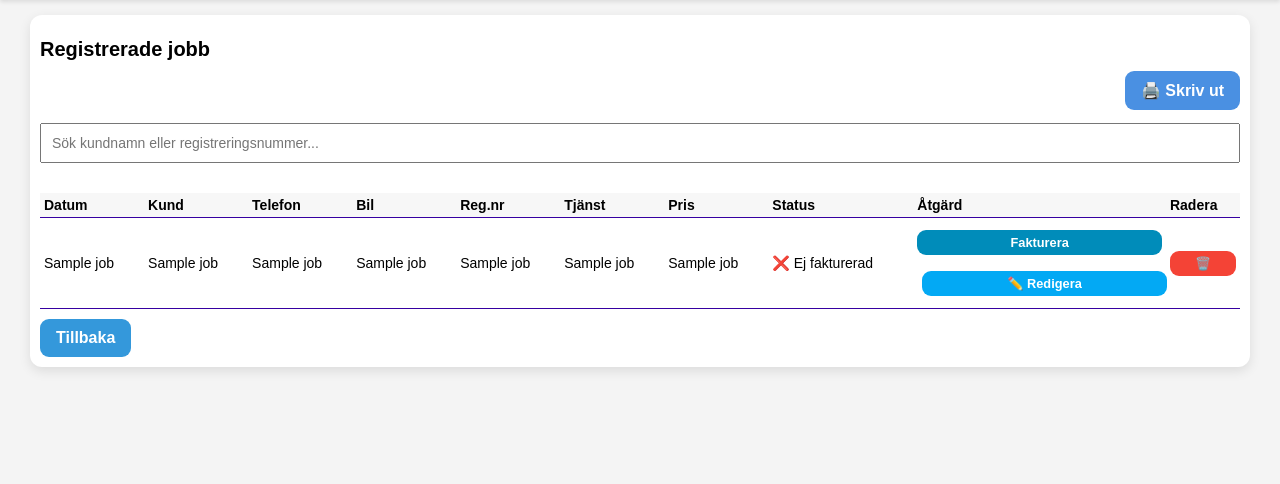
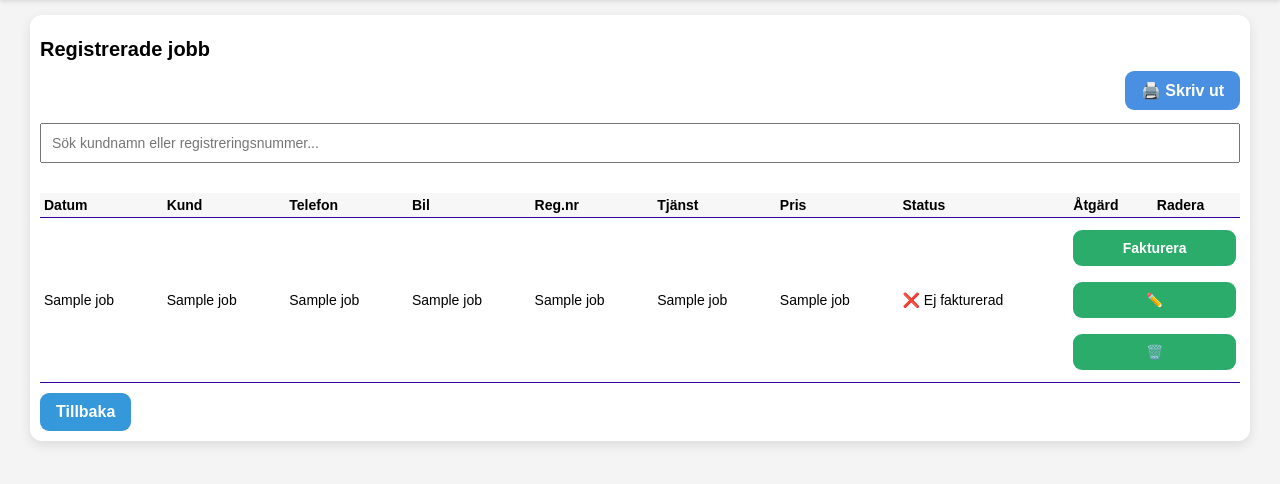
Before and after one commit to ArshedAl-Hadeethi/Faktura, a Flask app: page /jobs in a window 1280 px wide. Shown: the part 94-578 px from the top of the page. Run offline with Flask 3, Linux system fonts and the light colour scheme; a database or web service that is not in the repository returns one stand-in record (values such as "Sample title"); some libraries are stand-ins or nearby versions.

```diff
--- a/templates/jobs.html
+++ b/templates/jobs.html
@@ -52,21 +52,24 @@
             ❌ Ej fakturerad
           {% endif %}
         </td>
-        <td>
-          <form method="post" action="/toggle_status/{{ job[0] }}" onsubmit="return confirmToggleStatus(this)" style="display:inline;">
+        <td colspan="2">
+  <div class="action-group">
+    <form method="post" action="/toggle_status/{{ job[0] }}" onsubmit="return confirmToggleStatus(this)">
       <input type="hidden" name="pin">
-            <button type="submit" class="action-btn small">
+      <button type="submit" class="btn action">
         {% if job[8] == 'Fakturerad' %}Ångra{% else %}Fakturera{% endif %}
       </button>
     </form>
-          <button class="edit-btn small" onclick="toggleEdit({{ job[0] }})">✏️ Redigera</button>
-        </td>
-        <td>
+
+    <button class="btn edit" onclick="toggleEdit({{ job[0] }})">✏️</button>
+
     <form method="post" action="/delete/{{ job[0] }}" onsubmit="return confirmDelete(this)">
       <input type="hidden" name="pin">
-            <button type="submit" class="danger small">🗑️</button>
+      <button type="submit" class="btn delete">🗑️</button>
     </form>
+  </div>
 </td>
+
       </tr>
 
       <!-- Redigeringsrad (dold som standard) -->
```
Lines whose indentation alone changed are shown as unchanged.
